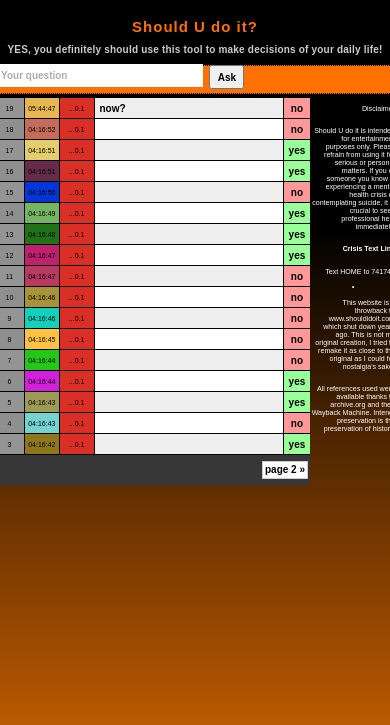
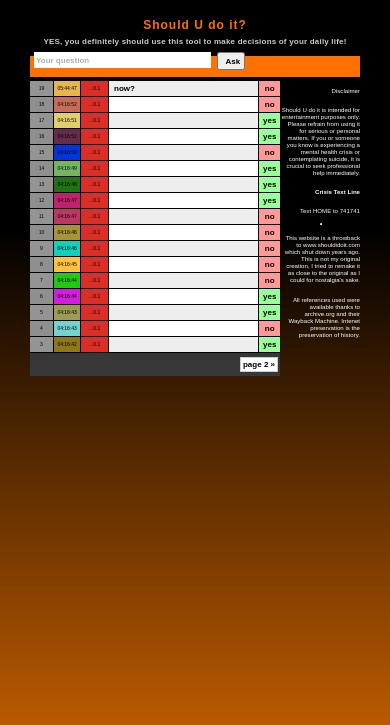
Before and after one commit to BenHooke/should-u-do-it, a Django app: page / in a window 390 px wide. Shown: the top 725 px of the page. Run offline with Django 5.2, Linux system fonts and the light colour scheme; data comes from the database, SQL or seed files in the repository.

Commit message:
Update static and staticfiles css files to be smaller for mobile

```diff
--- a/static/css/styles.css
+++ b/static/css/styles.css
@@ -222,51 +222,52 @@ a:hover {
 
 @media (max-width:480px) {
   .title {
-    font-size: 15px;
+    font-size: 12px;
     letter-spacing: 1px;
   }
 
   .slogan {
     width: 400px;
-    font-size: 10px;
+    font-size: 8px;
     letter-spacing: 0.2px;
     text-align: center;
     margin-bottom: 10px;
   }
 
   .contents {
-    width: 400px;
-    height: 47px;
+    width: 300px;
+    height: 38px;
   }
 
   .ask {
-    width: 400px;
-    height: 32px;
+    width: 330px;
+    height: 23px;
     margin: 0;
+    border: none
   }
 
   .askbar {
-    height: 19px;
+    height: 12px;
     font-size: 10px;
-    width: 200px;
+    width: 173px;
     margin: 2px;
     padding: 2px;
     position: relative;
-    top: -4px;
+    top: -7px;
     margin-left: 4px;
   }
 
   ::placeholder {
-    font-size: 10px;
+    font-size: 8px;
   }
 
   .askbutton {
-    height: 24px;
+    height: 18px;
     margin: 0;
     position: relative;
-    top: -2px;
-    font-size: 10px;
-    width: 35px;
+    top: -6px;
+    font-size: 8px;
+    width: 28px;
     padding-top: 2px;
   }
 
@@ -276,63 +277,63 @@ a:hover {
 
   .listbody {
     margin-top: 4px;
-    width: 400px;
+    width: 330px;
   }
 
   .listitem {
-    width: 315px;
-    height: 20px;
+    width: 250px;
+    height: 15px;
   }
 
   .listiddark {
     width: 30px;
-    font-size: 7px;
+    font-size: 5px;
   }
 
   .listidlight {
     width: 30px;
-    font-size: 7px;
+    font-size: 5px;
   }
 
   .listtime {
     width: 35px;
-    font-size: 7px;
+    font-size: 5px;
   }
 
   .listip {
     width: 35px;
-    font-size: 7px;
+    font-size: 5px;
   }
 
   .listquestiondark {
     width: 190px;
-    font-size: 10px;
+    font-size: 8px;
   }
 
   .listquestionlight {
     width: 190px;
-    font-size: 10px;
+    font-size: 8px;
   }
 
   .listanswer {
     width: 27px;
-    font-size: 10px;
+    font-size: 8px;
   }
 
   .foot {
-    height: 30px;
-    width: 315px;
+    height: 23px;
+    width: 250px;
   }
 
   .pagination {
-    height: 12px;
-    font-size: 10px;
+    height: 9px;
+    font-size: 8px;
     padding: 2px;
     margin: 2px;
   }
 
   .sidebar {
-    font-size: 7.1px;
+    font-size: 6.1px;
     padding-left: 1px;
   }
 }
```
Also changed, not shown: 1 other file.
